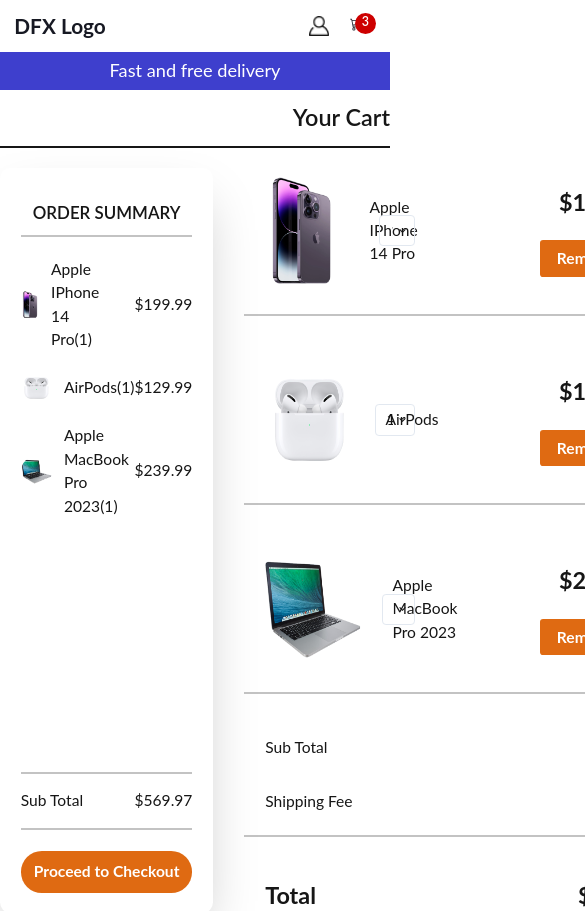
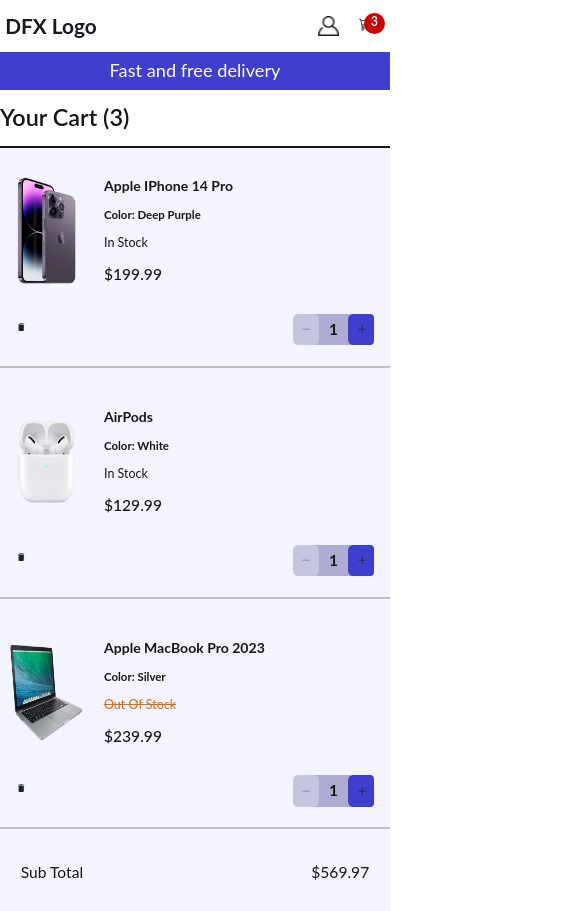
Before and after one commit to Ugo5738/dfxecomfrontend, a React (Vite) app: page /cart in a window 390 px wide. Shown: the top 911 px of the page, 585 px wide, since content can reach past the window. Built offline with nearby package versions, Linux system fonts and the light colour scheme.

Commit message:
done with the responsiveness for cart page

```diff
--- a/src/components/mainNav.tsx
+++ b/src/components/mainNav.tsx
@@ -30,11 +30,12 @@
     // const { data: user, error, isLoading, isSuccess } = useGetUser();
 
     return (
-        <Box mx="auto" w={{ base: "98%", sm: "96%" }}>
+        <Box mx="auto" w={{ base: "100%", sm: "96%" }}>
             <Flex
                 justifyContent="space-between"
                 alignItems="center"
-                p="1rem"
+                py="1rem"
+                px=".5rem"
                 color="white"
                 gap={{ base: "1rem", xs: "3rem" }}
                 w="full"
@@ -78,10 +79,11 @@
                     <Box
                         minW={11}
                         minH={10}
+                        ml="-1rem"
                         onClick={() => setToggleSearch(!toggleSearch)}
                         cursor="pointer"
                     >
-                        <CiSearch className="text-[#171923] h-10 w-12" />
+                        <CiSearch className="text-[#171923] h-10 w-10" />
                     </Box>
                     <Slide direction="top" in={toggleSearch} style={{ zIndex: 20 }} unmountOnExit>
                         <Flex
@@ -177,7 +179,7 @@
                         Sign In
                     </AppButton>
                 </Flex>
-                <Flex as={Link} ml={{ xs: "-1rem", md: "0" }} to="/checkout">
+                <Flex as={Link} ml={{ xs: "-1rem", md: "0" }} to="/cart">
                     <BsCart3 className="text-[#171923] h-12 w-12" />
                     <Text
                         rounded="full"
--- a/src/pages/cart.tsx
+++ b/src/pages/cart.tsx
@@ -1,4 +1,4 @@
-import { Flex, Text, Box, Image, Select } from "@chakra-ui/react";
+import { Flex, Text, Box, Image, Select, Button } from "@chakra-ui/react";
 import Footer from "../components/footer";
 import MainNav from "../components/mainNav";
 import { cartsItems } from "../utils/dummyData";
@@ -6,6 +6,8 @@
 import { useNavigation } from "react-router-dom";
 import { useState } from "react";
 import ScrollNav from "../components/scrollNav";
+import { MdDelete } from "react-icons/md";
+import { AiOutlineMinus, AiOutlinePlus } from "react-icons/ai";
 
 const Cart = () => {
     const navigation = useNavigation();
@@ -30,26 +32,34 @@
             <MainNav searchTerm={searchTerm} setSearchTerm={setSearchTerm} />
             <ScrollNav />
             <Box className="mx-auto w-[98%]">
-                <Text textAlign="right" fontWeight="600" fontSize="2.25rem" py="1rem">
-                    Your Cart
+                <Text
+                    textAlign={{ base: "left", md: "right" }}
+                    fontWeight="600"
+                    fontSize="2.25rem"
+                    py="1rem"
+                >
+                    Your Cart ({carts.length})
                 </Text>
                 <Flex
                     alignItems="stretch"
-                    gap="3rem"
+                    gap="2rem"
                     mb="3rem"
                     pb="3rem"
-                    bg="white"
                     borderY="2px"
                     borderBottomColor="#88888880"
+                    bg="bg.light"
                 >
                     <Flex
                         boxShadow="2xl"
                         borderRadius="1rem"
                         p="2rem"
+                        ml="2rem"
                         my="2rem"
                         flexDir="column"
                         gap="5rem"
                         align="stretch"
+                        bg="white"
+                        display={{ base: "none", md: "flex" }}
                     >
                         <Flex flexDir="column" flexGrow="1">
                             <Box
@@ -80,7 +90,7 @@
                                             />
                                             <Text fontSize="1.5rem">
                                                 {cart.name}
-                                                <span className="ml-2">{`(${1})`}</span>
+                                                <span className="ml-2">{`(${cart.quantity})`}</span>
                                             </Text>
                                         </Flex>
                                         <Text fontSize="1.5rem" justifySelf="flex-end">
@@ -102,12 +112,13 @@
                                 fontSize="1.5rem"
                             >
                                 <Text>Sub Total</Text>
-                                <Text>{`$${subTotal}`}</Text>
+                                <Text>{`$${subTotal.toFixed(2)}`}</Text>
                             </Flex>
                             <AppButton
                                 type="button"
                                 variant="primary"
                                 width="100%"
+                                bRadius=".5rem"
                                 isLoading={navigation.state === "loading"}
                                 loadingText="Proceeding to Checkout"
                                 to="/checkout"
@@ -117,26 +128,64 @@
                         </Flex>
                     </Flex>
 
-                    <Flex flexDir="column" gap="2rem" flexGrow="1">
+                    <Flex flexDir="column" gap="1rem" flexGrow="1" overflowX="hidden">
                         {carts.map((cart) => (
                             <Flex
                                 key={cart.id}
                                 borderBottom="2px"
                                 borderBottomColor="#88888880"
-                                p="2rem"
-                                alignItems="center"
+                                py="2rem"
+                                px={{ base: "1rem", lg: "2rem" }}
                                 justifyContent="space-between"
                                 gap="2rem"
+                                flexDir={{ base: "column", md: "row" }}
                             >
-                                <Flex alignItems="center" gap="3rem" flexGrow="1">
+                                <Flex alignItems="center" justifyContent="space-between" gap="2rem">
+                                    <Flex
+                                        alignItems="center"
+                                        w={{ base: "10%", xs: "15%" }}
+                                        minW="7rem"
+                                    >
                                         <Image height="12rem" src={cart.image} alt={cart.name} />
-                                    <Text fontSize="1.5rem">{cart.name}</Text>
                                     </Flex>
-                                <Flex>
+                                    <Flex flexDir="column" gap="1rem" flexGrow="1">
+                                        <Text
+                                            fontSize={{ base: "1.35rem", sm: "1.5rem", lg: "2rem" }}
+                                            fontWeight="bold"
+                                        >
+                                            {cart.name}
+                                        </Text>
+                                        <Text
+                                            fontSize={{ base: "1.1rem", sm: "1.4rem" }}
+                                            fontWeight="bold"
+                                        >
+                                            Color: <span className="font-normal">{cart.color}</span>
+                                        </Text>
+                                        {cart.in_stock ? (
+                                            <Text fontSize="1.2rem">In Stock</Text>
+                                        ) : (
+                                            <Text
+                                                fontSize="1.2rem"
+                                                textDecoration="line-through"
+                                                color="brand.orange"
+                                            >
+                                                Out Of Stock
+                                            </Text>
+                                        )}
+                                        <Text
+                                            fontSize={{ base: "1.5rem", sm: "2rem" }}
+                                            fontWeight="500"
+                                            display={{ base: "block", md: "none" }}
+                                        >
+                                            {`$${cart.price}`}
+                                        </Text>
+                                    </Flex>
+                                    <Flex display={{ base: "none", md: "flex" }}>
                                         <Select
                                             placeholder="Quantity"
                                             size="lg"
                                             fontSize="1.5rem"
+                                            fontWeight="700"
                                             value={cart.quantity}
                                             onChange={(e) => {
                                                 handleQuantityChange(
@@ -151,11 +200,13 @@
                                             <option value="3">3</option>
                                         </Select>
                                     </Flex>
+                                </Flex>
                                 <Flex
+                                    display={{ base: "none", md: "flex" }}
                                     flexDir="column"
                                     gap="2rem"
                                     alignItems="center"
-                                    ml={{ base: "10rem" }}
+                                    ml={{ lg: "5%" }}
                                 >
                                     <Text fontSize="2.25rem" fontWeight="700">
                                         {`$${cart.price}`}
@@ -165,7 +216,7 @@
                                         variant="primary"
                                         borderRadius=".3rem"
                                         height="3.5rem"
-                                        w={{ base: "12rem" }}
+                                        w="12rem"
                                         isLoading={false}
                                         loadingText="Proceeding to Checkout"
                                         onClick={() =>
@@ -174,6 +225,70 @@
                                     >
                                         Remove Item
                                     </AppButton>
+                                </Flex>
+                                <Flex
+                                    display={{ base: "flex", md: "none" }}
+                                    justifyContent="space-between"
+                                    pr=".5rem"
+                                >
+                                    <Button
+                                        variant="ghost"
+                                        leftIcon={<MdDelete className="text-[#DF6A12] w-12 h-12" />}
+                                        onClick={() =>
+                                            setCarts(carts.filter((c) => c.id !== cart.id))
+                                        }
+                                        w="2rem"
+                                    ></Button>
+                                    <Flex bg="#ADADD3" borderRadius=".5rem" alignItems="center">
+                                        <Button
+                                            leftIcon={
+                                                <AiOutlineMinus className="text-4xl font-black" />
+                                            }
+                                            variant="ghost"
+                                            bg="#EBEBF5"
+                                            pr="0"
+                                            pl=".6rem"
+                                            py="1.5rem"
+                                            borderEndRadius=".5rem"
+                                            isDisabled={cart.quantity === 1}
+                                            onClick={() => {
+                                                handleQuantityChange(
+                                                    cart.id,
+                                                    (Number(cart.price) / cart.quantity) *
+                                                        (cart.quantity - 1),
+                                                    cart.quantity - 1,
+                                                );
+                                            }}
+                                        ></Button>
+                                        <Text
+                                            mx="1rem"
+                                            flexGrow="1"
+                                            fontSize={{ base: "1.5rem", sm: "2rem" }}
+                                            fontWeight="700"
+                                            textAlign="center"
+                                        >
+                                            {cart.quantity}
+                                        </Text>
+                                        <Button
+                                            leftIcon={
+                                                <AiOutlinePlus className="text-4xl text-white font-black" />
+                                            }
+                                            variant="ghost"
+                                            bg="#3E3FCD"
+                                            pr="0"
+                                            pl=".6rem"
+                                            py="1.5rem"
+                                            borderStartRadius=".5rem"
+                                            onClick={() => {
+                                                handleQuantityChange(
+                                                    cart.id,
+                                                    (Number(cart.price) / cart.quantity) *
+                                                        (cart.quantity + 1),
+                                                    cart.quantity + 1,
+                                                );
+                                            }}
+                                        ></Button>
+                                    </Flex>
                                 </Flex>
                             </Flex>
                         ))}
@@ -184,12 +299,11 @@
                             borderColor="#88888880"
                             fontSize="1.5rem"
                             flexDir="column"
-                            pl={{ base: "10%", sm: "20%" }}
                             px="2rem"
                         >
                             <Flex alignItems="center" justifyContent="space-between" gap="3rem">
                                 <Text>Sub Total</Text>
-                                <Text>{`$${subTotal}`}</Text>
+                                <Text>{`$${subTotal.toFixed(2)}`}</Text>
                             </Flex>
                             <Flex alignItems="center" justifyContent="space-between" gap="3rem">
                                 <Text>Shipping Fee</Text>
@@ -208,7 +322,20 @@
                             px="2rem"
                         >
                             <Text>Total</Text>
-                            <Text>{`$${total}`}</Text>
+                            <Text>{`$${total.toFixed(2)}`}</Text>
+                        </Flex>
+                        <Flex mx="auto" w="80%" mt="3rem" display={{ base: "flex", md: "none" }}>
+                            <AppButton
+                                type="button"
+                                variant="primary"
+                                width="100%"
+                                bRadius=".5rem"
+                                isLoading={navigation.state === "loading"}
+                                loadingText="Proceeding to Checkout"
+                                to="/checkout"
+                            >
+                                Proceed to Checkout
+                            </AppButton>
                         </Flex>
                     </Flex>
                 </Flex>
--- a/src/pages/shop.tsx
+++ b/src/pages/shop.tsx
@@ -436,14 +436,14 @@
                                             </Text>
                                         )}
                                     </Flex>
-                                    <AppButton
+                                    {/* <AppButton
                                         variant="primary"
                                         borderRadius=".3rem"
                                         height="3rem"
                                         loadingText="Adding to cart"
                                     >
                                         ADD TO CART
-                                    </AppButton>
+                                    </AppButton> */}
                                 </Flex>
                             ))}
                     </Grid>
--- a/src/utils/dummyData.ts
+++ b/src/utils/dummyData.ts
@@ -328,23 +328,29 @@
         {
             id: 1,
             name: "Apple IPhone 14 Pro",
+            color: "Deep Purple",
             price: "199.99",
             image: "/iphone-14.png",
             quantity: 1,
+            in_stock: true,
         },
         {
             id: 2,
             name: "AirPods",
+            color: "White",
             price: "129.99",
             image: "/accessories.png",
             quantity: 1,
+            in_stock: true,
         },
         {
             id: 3,
             name: "Apple MacBook Pro 2023",
+            color: "Silver",
             price: "239.99",
             image: "/macbook-pro.png",
             quantity: 1,
+            in_stock: false,
         },
     ],
     shippingFee: "0.00",
```
Also changed, not shown: src/pages/home.tsx (+16 -24 lines), public/delete-icon.png (added), public/hero-bg1.png. Lines whose indentation alone changed are shown as unchanged.
